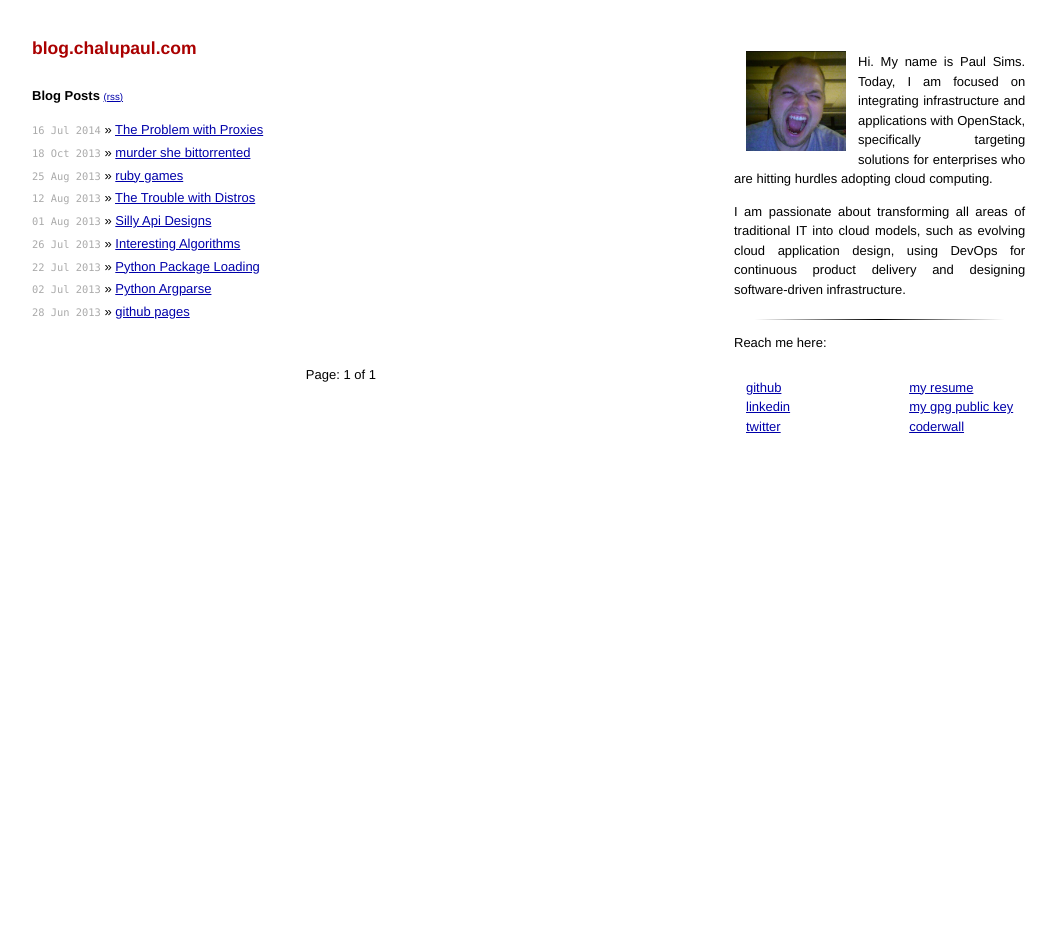
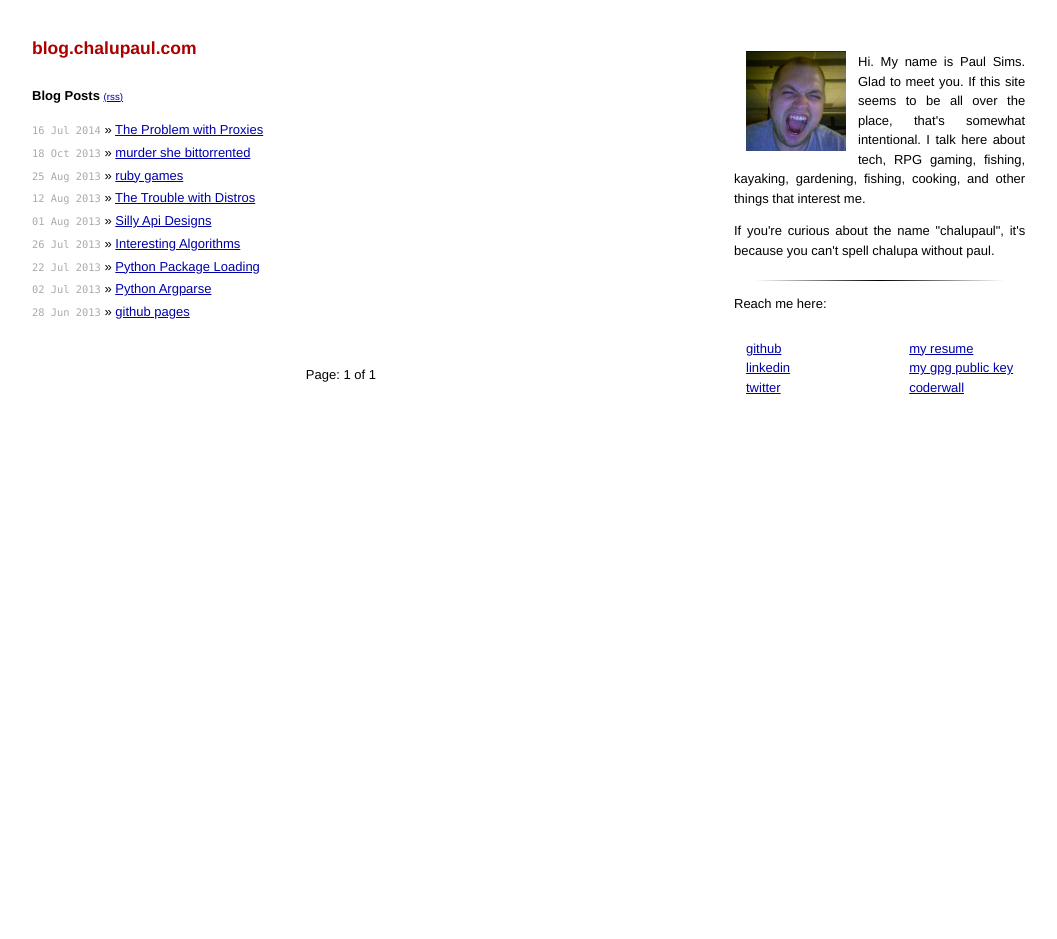
Before and after one commit to chalupaul/chalupaul.github.io, a Jekyll site: the page built from index.html, in a window 1280 px wide. Shown: the whole page, without its empty margins (88-1145 px from the left). Built offline with Jekyll 4.4.1, drawn with Linux system fonts in a browser that asks for light colours; the list of posts is cut into pages by our own code.

Commit message:
moved much of the right side bar into _data so it can be built per page

```diff
--- /dev/null
+++ b/_data/about.yml
@@ -0,0 +1,32 @@
+---
+default:
+  intro: >
+    Hi. My name is Paul Sims. Glad to meet you. If this site
+    seems to be all over the place, that's somewhat intentional.
+    I talk here about tech, RPG gaming, fishing, kayaking,
+    gardening, fishing, cooking, and other things that interest
+    me.
+  details: >
+    If you're curious about the name "chalupaul", it's because
+    you can't spell chalupa without paul.
+
+dnd:
+  intro: >
+    I play a pretty silly amount of role playing games. Mainly
+    Dungeons & Dragons 5e, Numenera, and various other systems.
+  details: >
+    Most of the info on this blog will be about my thoughts on
+    game systems--things I like, features that don't work so well,
+    etc.
+
+tech:
+  intro: >
+    Half developer, half engineer--these days, I am focused on
+    integrating infrastructure and applications with OpenStack,
+    specifically targeting solutions for enterprises who are
+    hitting hurdles adopting cloud computing.
+  details: >
+    I am passionate about transforming all areas of traditional
+    IT into cloud models, such as evolving cloud application design,
+    using DevOps for continuous product delivery and designing
+    software-driven infrastructure.
--- a/_layouts/default.html
+++ b/_layouts/default.html
@@ -21,25 +21,16 @@
               <div class="header">
                 <h1 class="title"><a href="/">{{ site.name }}</a></h1>
               </div>
-
               {{ content }}
             </div>
             <div class="site-right">
               <img class="float-left" src="/images/me.png" alt="shoutface" height="100"
                    width="100" />
               <p>
-                Hi. My name is Paul Sims. Today, I am focused on
-                integrating infrastructure and applications with
-                OpenStack, specifically targeting solutions for
-                enterprises who are hitting hurdles adopting cloud
-                computing.
+				  {{ site.data.about.[page.category].intro | url_param_escape }}
               </p>
               <p>
-                I am passionate about transforming all
-                areas of traditional IT into cloud models, such as
-                evolving cloud application design, using DevOps for
-                continuous product delivery and designing
-                software-driven infrastructure.
+                {{ site.data.about.[page.category].details | url_param_escape }}
               </p>
               <p>
                 <span class="sexy-line"></span>
--- a/dnd/index.html
+++ b/dnd/index.html
@@ -1,6 +1,7 @@
 ---
 layout: default
 title: chalupaul
+category: dnd
 ---
 
 {% include posts_by_category.html %}
--- a/index.html
+++ b/index.html
@@ -1,6 +1,7 @@
 ---
 layout: default
 title: chalupaul
+category: default
 ---
 
 <div id="home">
--- a/tech/index.html
+++ b/tech/index.html
@@ -1,6 +1,7 @@
 ---
 layout: default
 title: chalupaul
+category: tech
 ---
 
 {% include posts_by_category.html %}
```
